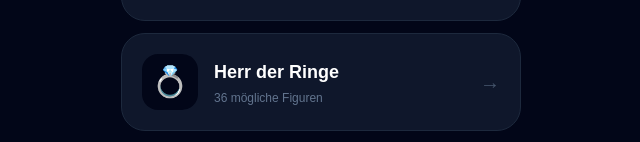
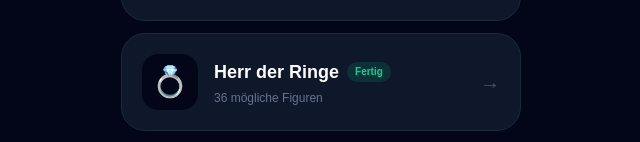
Before and after one commit to mast05/erkenne-den-spion, a Next.js app: page /category in a window 1280 px wide. Shown: the part 999-1141 px from the top of the page, without its empty margins (319-959 px from the left). Built offline with nearby package versions, Linux system fonts and the light colour scheme; no server answers.

Commit message:
Mark Lord of the Rings as complete

```diff
--- a/app/bid/lobby/page.tsx
+++ b/app/bid/lobby/page.tsx
@@ -495,11 +495,14 @@
                       <div className="flex items-center justify-between gap-2">
   <span>{category.label}</span>
 
-  {category.id === "fluch-der-karibik" && (
-    <span className="rounded-full bg-emerald-500/15 px-2 py-0.5 text-[10px] font-bold text-emerald-400">
-      Fertig
-    </span>
-  )}
+  {(
+  category.id === "fluch-der-karibik" ||
+  category.id === "herr-der-ringe"
+) && (
+  <span className="rounded-full bg-emerald-500/15 px-2 py-0.5 text-[10px] font-bold text-emerald-400">
+    Fertig
+  </span>
+)}
 </div>
                     </button>
                   );
--- a/app/category/page.tsx
+++ b/app/category/page.tsx
@@ -465,11 +465,14 @@
                   <div className="flex items-center justify-center gap-2">
   <span>{category.name}</span>
 
-  {category.id === "fluch-der-karibik" && (
-    <span className="rounded-full bg-emerald-500/15 px-2 py-0.5 text-[10px] font-bold text-emerald-400">
-      Fertig
-    </span>
-  )}
+  {(
+  category.id === "fluch-der-karibik" ||
+  category.id === "herr-der-ringe"
+) && (
+  <span className="rounded-full bg-emerald-500/15 px-2 py-0.5 text-[10px] font-bold text-emerald-400">
+    Fertig
+  </span>
+)}
 </div>
                 </p>
 
--- a/app/deal/game/page.tsx
+++ b/app/deal/game/page.tsx
@@ -565,11 +565,14 @@
     {categoryNames[currentCategory] ?? currentCategory}
   </p>
 
-  {currentCategory === "fluch-der-karibik" && (
-    <span className="rounded-full bg-emerald-500/15 px-2 py-0.5 text-[10px] font-bold text-emerald-400">
-      Fertig
-    </span>
-  )}
+  {(
+  currentCategory === "fluch-der-karibik" ||
+  currentCategory === "herr-der-ringe"
+) && (
+  <span className="rounded-full bg-emerald-500/15 px-2 py-0.5 text-[10px] font-bold text-emerald-400">
+    Fertig
+  </span>
+)}
 </div>
 
           <div className="mt-4 border-t border-slate-800 pt-4">
```
